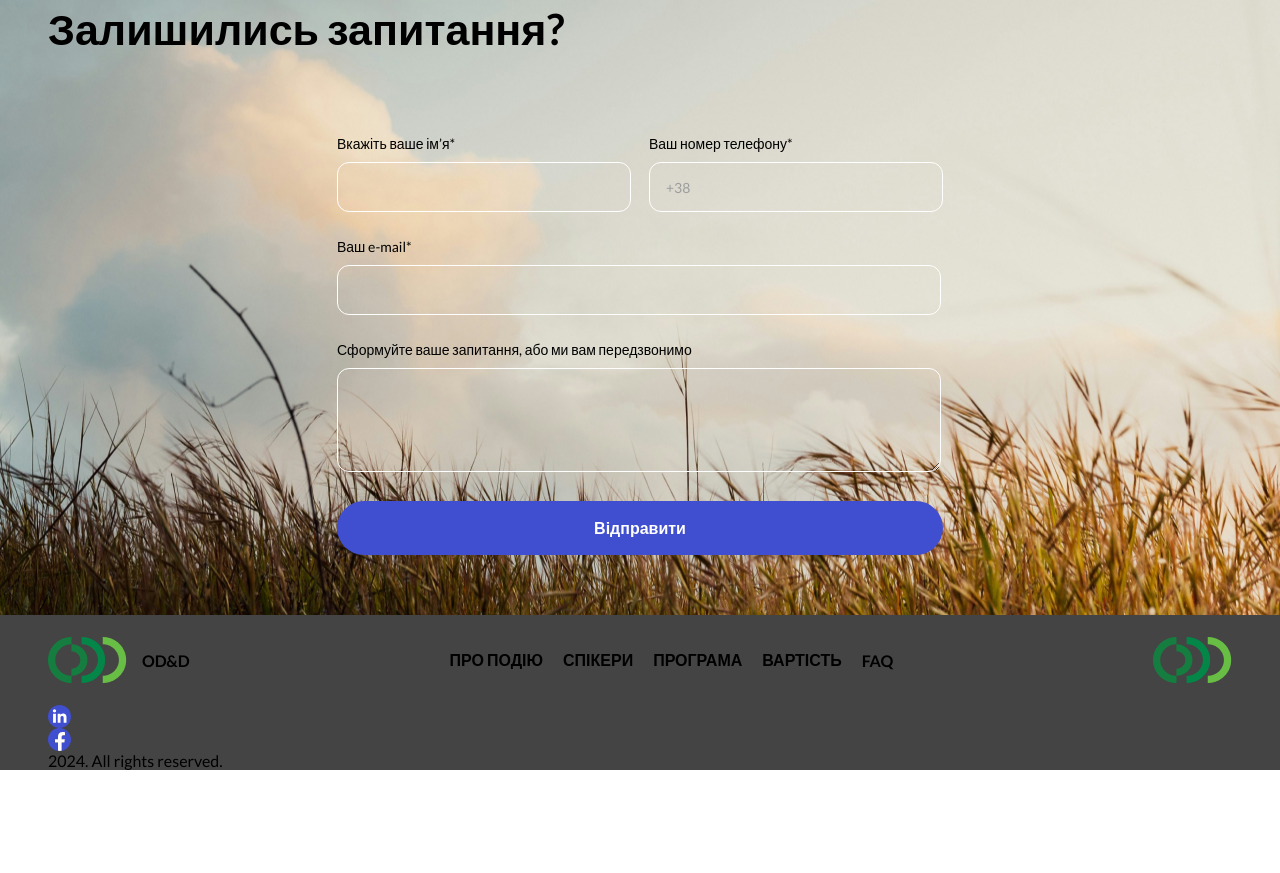
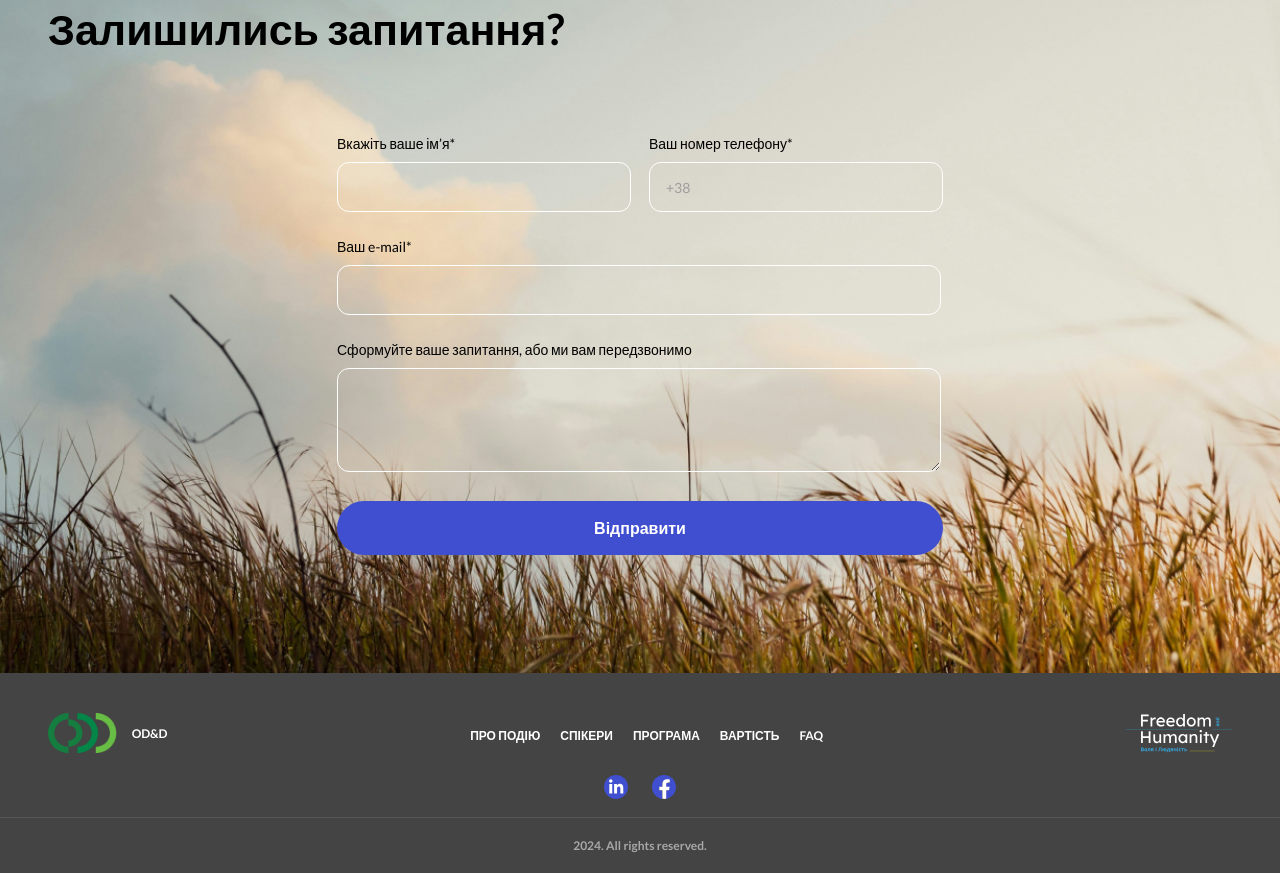
Before and after one commit to valeriiayarzhemska/odd-conference, a plain HTML site: page dist/index.html in a window 1280 px wide. Shown: the part 6888-7761 px from the top of the page. Before the commit the page ends 7658 px from the top, so only its background shows below. Drawn offline with nearby package versions, Linux system fonts and the light colour scheme.

Commit message:
Finish footer

```diff
--- a/dist/index.html
+++ b/dist/index.html
@@ -1450,8 +1450,8 @@
       </section>
     </main>
 
-    <footer class="conference__footer page-conference__container">
-  <div class="conference__footer-content">
+    <footer class="conference__footer">
+  <div class="conference__footer-content page-conference__container">
     <div class="conference__footer-logo">
       <a href="#">
         <img
@@ -1490,24 +1490,24 @@
       <a href="#">
         <img
           class="conference__footer-logo-image"
-          src="src/assets/icons/logo.png"
+          src="src/assets/icons/freedom-humanity.svg"
           alt="logo"
         />
       </a>
     </div>
   </div>
 
-  <div class="conference__footer-links">
-    <div class="conference__footer-link">
+  <div class="conference__footer-social-links page-conference__container">
+    <a href="" class="conference__footer-social-link">
       <img src="src/assets/icons/linkedin.svg" alt="linkedin" />
-    </div>
-
-    <div class="conference__footer-link">
+    </a>
+
+    <a href="" class="conference__footer-social-link">
       <img src="src/assets/icons/facebook.svg" alt="facebook" />
-    </div>
+    </a>
   </div>
 
-  <div class="conference__footer-rights">
+  <div class="conference__footer-rights page-conference__container">
     <span>2024. All rights reserved.</span>
   </div>
 </footer>
--- a/src/styles/blocks/conference.scss
+++ b/src/styles/blocks/conference.scss
@@ -1486,9 +1486,11 @@
   &__form {
     @include flexColumn;
     gap: 26px;
+    padding-bottom: 58px;
 
     @include onPhone {
       gap: 30px;
+      padding-bottom: 0;
     }
 
     &-container {
@@ -1657,17 +1659,38 @@
   }
 
   &__footer {
+    position: relative;
     background-color: #444444;
 
     &-content {
       @include flexJustifyAlignBetween;
-    }
-
-    &-logo {
-      padding: 22px 0;
+      padding-top: 40px;
+      padding-bottom: 22px;
 
       @include onPhone {
-        padding: 20px 0;
+        flex-wrap: wrap;
+        padding-top: 24px;
+        padding-bottom: 26px;
+      }
+    }
+
+    &-content::after {
+      @include onPhone {
+        content: '';
+        position: absolute;
+        top: 90px;
+        left: 0;
+        width: 100%;
+        height: 1px;
+        background-color: #565656;
+      }
+    }
+
+    &-logo > a > img {
+      height: 40px;
+
+      img {
+        @include fullImageContainerContain;
       }
     }
 
@@ -1675,31 +1698,74 @@
       @include flexAlignCenter;
       gap: 15px;
       font-family: 'Lato', sans-serif;
-      font-size: 16px;
+      font-size: 12px;
       font-weight: 600;
       text-transform: uppercase;
-      color: $black;
-
-      @include onTablet {
-        font-size: 14px;
-      }
+      color: $white;
     }
 
     &-list {
-      @include flexAlignCenter;
+      @include flexJustifyAlignCenter;
       gap: 20px;
 
-      @include onTablet {
-        display: none;
+      @include onPhone {
+        gap: 10px;
+        padding-top: 58px;
+        order: 1;
+        width: 100%;
       }
     }
 
     &-link {
       font-family: 'Lato', sans-serif;
-      font-size: 16px;
+      font-size: 12px;
       font-weight: 600;
       text-transform: uppercase;
-      color: $black;
+      color: $white;
+    }
+
+    &-social-links,
+    &-rights {
+      @include flexJustifyAlignCenter;
+    }
+
+    &-social {
+      &-links {
+        gap: 24px;
+        padding-bottom: 18px;
+        border-bottom: 1px solid #565656;
+      }
+
+      &-link {
+        width: 24px;
+        height: 24px;
+        cursor: pointer;
+
+        @include onPhone {
+          width: 32px;
+          height: 32px;
+        }
+
+        img {
+          @include fullImageContainerContain;
+        }
+      }
+    }
+
+    &-rights {
+      padding-top: 20px;
+      padding-bottom: 20px;
+
+      @include onPhone {
+        padding-top: 24px;
+        padding-bottom: 24px;
+      }
+
+      span {
+        font-size: 12px;
+        font-weight: 600;
+        color: #a8a8a8;
+      }
     }
   }
 }
```
Also changed, not shown: components/footer.html (+8 -8 lines), dist/src/assets/icons/freedom-humanity.svg (renamed from src/assets/images/freedom-humanity.svg), dist/src/assets/images/freedom-humanity.svg (deleted), dist/src/styles/main.css, src/assets/icons/freedom-humanity.svg (renamed from dist/src/assets/images/Group 1.svg).
